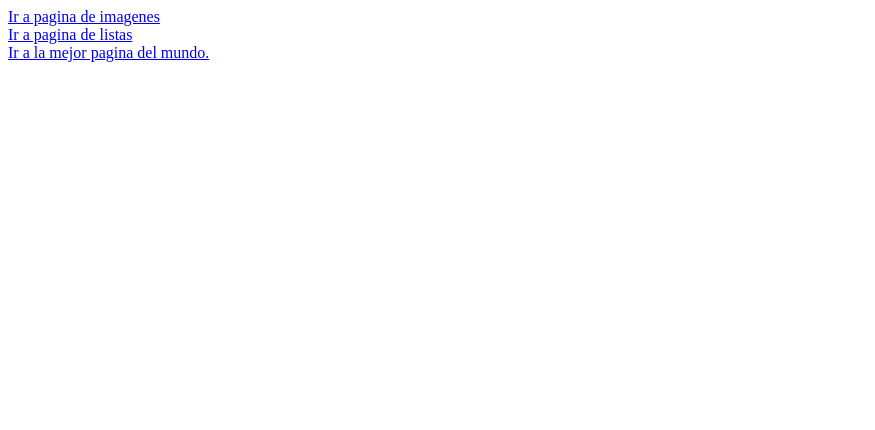
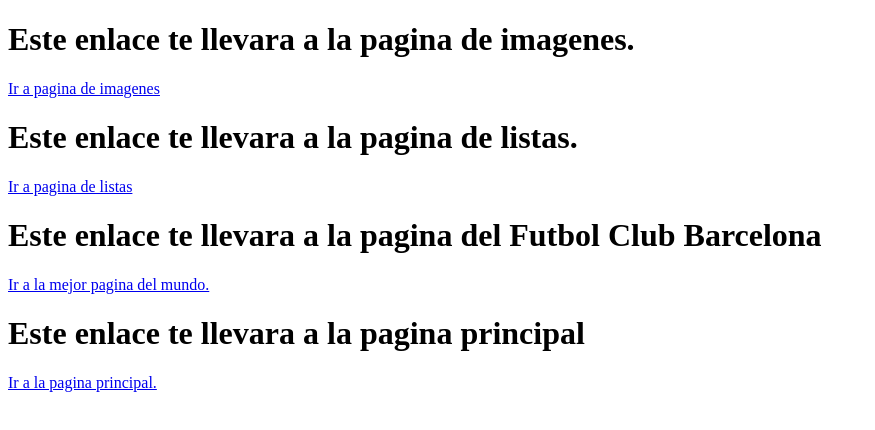
Before and after one commit to Jimmyselke/HTML, a plain HTML site: page enlaces.html in a window 1280 px wide. Shown: the whole page, without its empty margins (0-875 px from the left). Drawn offline with Linux system fonts and the light colour scheme.

Commit message:
Update enlaces.html

```diff
--- a/enlaces.html
+++ b/enlaces.html
@@ -6,12 +6,17 @@
 </head>
 <body>
 
- <a href="https://jimmyselke.github.io/HTML/imagenes.html">Ir a pagina de imagenes</a>
+    <h1>Este enlace te llevara a la pagina de imagenes.</h1>
+    <a href="https://jimmyselke.github.io/HTML/imagenes.html">Ir a pagina de imagenes</a>
     <br>
+    <h1>Este enlace te llevara a la pagina de listas.</h1>
     <a href="https://jimmyselke.github.io/HTML/listas.html">Ir a pagina de listas</a>
     <br>
+    <h1>Este enlace te llevara a la pagina del Futbol Club Barcelona</h1>
     <a href="https://www.fcbarcelona.com/en/">Ir a la mejor pagina del mundo.</a>
-
+    <br>
+    <h1>Este enlace te llevara a la pagina principal</h1>
+    <a href="https://jimmyselke.github.io/HTML/index.html">Ir a la pagina principal.</a>
 
 
 
```
